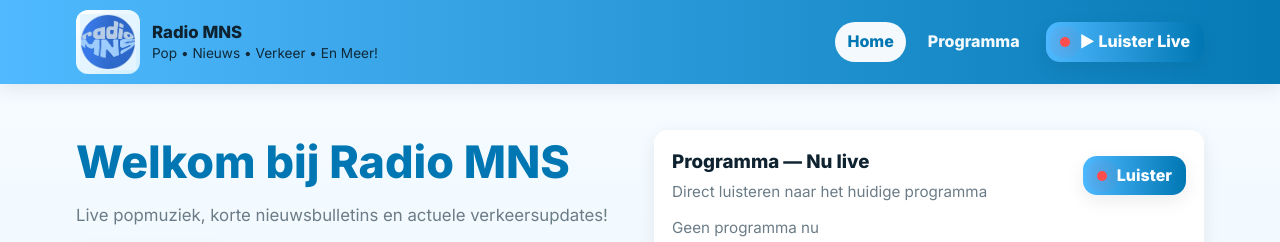
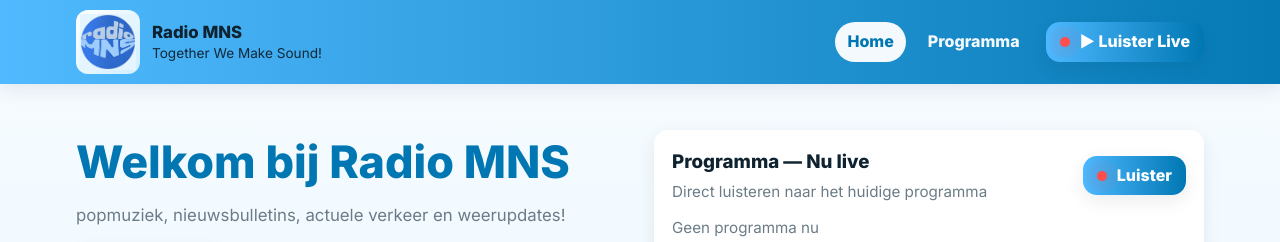
Before and after one commit to RadioMNS/Radio-MNS, a plain HTML site: page index.html in a window 1280 px wide. Shown: the top 242 px of the page. Drawn offline with Linux system fonts and the light colour scheme.

Commit message:
Update index.html

```diff
--- a/index.html
+++ b/index.html
@@ -20,7 +20,7 @@
         </div>
         <div class="brand-text" style="min-width:0;">
           <h1 style="margin:0;font-size:1.05rem;white-space:nowrap;">Radio MNS</h1>
-          <p class="tagline" style="margin:0;font-size:.85rem;">Pop • Nieuws • Verkeer • En Meer!</p>
+          <p class="tagline" style="margin:0;font-size:.85rem;">Together We Make Sound!</p>
         </div>
       </div>
 
@@ -48,7 +48,7 @@
         <div class="hero-col hero-left" style="flex:1;min-width:280px;max-width:760px;">
           <h2 id="hero-title" class="hero-title">Welkom bij Radio MNS</h2>
           <p class="hero-sub muted" style="font-size:1.05rem; margin-top:8px;">
-            Live popmuziek, korte nieuwsbulletins en actuele verkeersupdates!
+            popmuziek, nieuwsbulletins, actuele verkeer en weerupdates!
           </p>
 
           <div class="hero-actions" style="margin-top:18px;display:flex;gap:12px;flex-wrap:wrap;">
```
